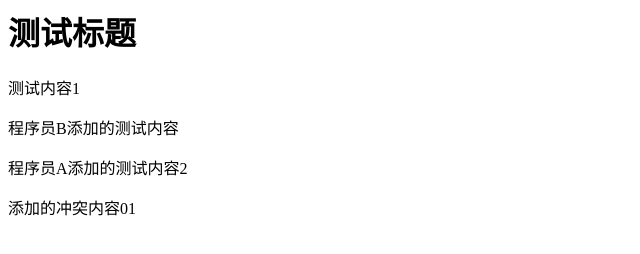
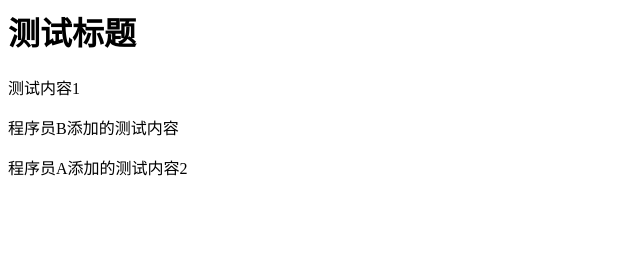
Before and after one commit to sunshineth/TestProject02, a plain HTML site: page index.html in a window 1280 px wide. Shown: the whole page, without its empty margins (0-640 px from the left). Drawn offline with Linux system fonts and the light colour scheme.

Commit message:
程序员第四次提交

```diff
--- a/index.html
+++ b/index.html
@@ -5,6 +5,5 @@
 <p>测试内容1</p>
 <p>程序员B添加的测试内容</p>
 <p>程序员A添加的测试内容2</p>
-<p>添加的冲突内容01</p>
 </body>
 </html>
```
